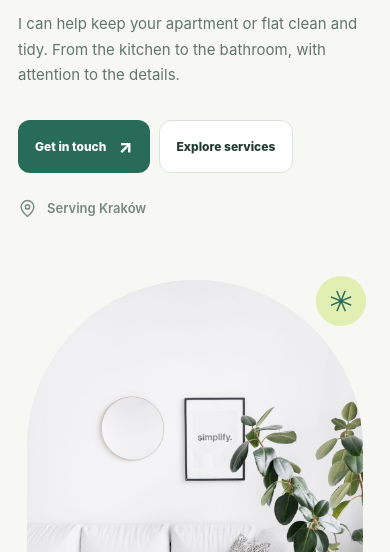
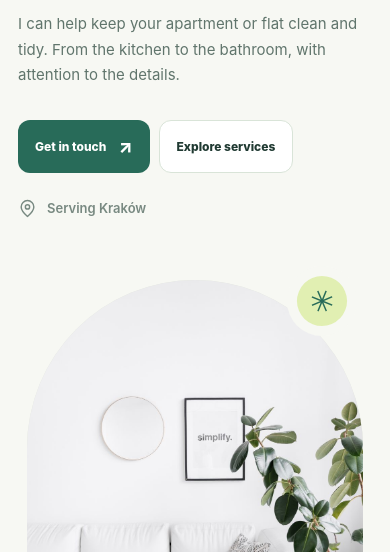
Before and after one commit to cleaning-hanna/cleaning-hanna.github.io, a plain HTML site: page index.html in a window 390 px wide. Shown: the part 292-844 px from the top of the page. Drawn offline with Linux system fonts and the light colour scheme.

Commit message:
Adjust circle-accent positioning in styles.css

```diff
--- a/styles.css
+++ b/styles.css
@@ -58,7 +58,7 @@ h1 em,h2 em { font-family: Georgia,"Times New Roman",serif; font-size: 1.015em;
 .photo-chip strong,.photo-chip small { display: block; }
 .photo-chip strong { font-size: 14px; }
 .photo-chip small { font-size: 11px; margin-top: 5px; color: var(--muted); }
-.circle-accent { display: grid; place-items: center; position: absolute; width: 90px; height: 90px; top: 14px; right: -26px; color: var(--green); font-size: 40px; background: var(--lime); border: 10px solid var(--paper); border-radius: 50%; transform: rotate(-23deg); }
+.circle-accent { display: grid; place-items: center; position: absolute; width: 90px; height: 90px; top: 14px; right: 8px; color: var(--green); font-size: 40px; background: var(--lime); border: 10px solid var(--paper); border-radius: 50%; transform: rotate(-23deg); }
 .features-band { background: var(--green-dark); color: #f7fbeb; }
 .features-inner { min-height: 87px; display: flex; align-items: center; justify-content: space-around; gap: 18px; font-weight: 650; font-size: 14px; text-align: center; }
 .feature-star { color: #c7dc8e; font-size: 19px; }
@@ -141,7 +141,7 @@ h1 em,h2 em { font-family: Georgia,"Times New Roman",serif; font-size: 1.015em;
   .hero-description { font-size: 15px; }
   .image-frame { height: 440px; }
   .photo-chip { left: -8px; }
-  .circle-accent { width: 70px; height: 70px; font-size: 30px; right: -13px; }
+  .circle-accent { width: 70px; height: 70px; font-size: 30px; right: 6px; }
   .features-inner { font-size: 12px; gap: 10px; }
   .services-grid { grid-template-columns: repeat(2,minmax(0,1fr)); }
   .extra-layout { gap: 36px; }
@@ -168,7 +168,7 @@ h1 em,h2 em { font-family: Georgia,"Times New Roman",serif; font-size: 1.015em;
   .image-frame { height: clamp(380px,98vw,480px); }
   .photo-chip { left: -9px; bottom: -25px; padding: 12px 15px; }
   .photo-chip-mark { width: 42px; height: 42px; }
-  .circle-accent { right: -13px; top: 0; }
+  .circle-accent { right: 6px; top: 0; }
   .features-inner { padding-block: 25px; display: flex; flex-wrap: wrap; gap: 9px 13px; justify-content: center; font-size: 12px; }
   .feature-star { font-size: 13px; }
   .section { padding-block: 76px; }
```
